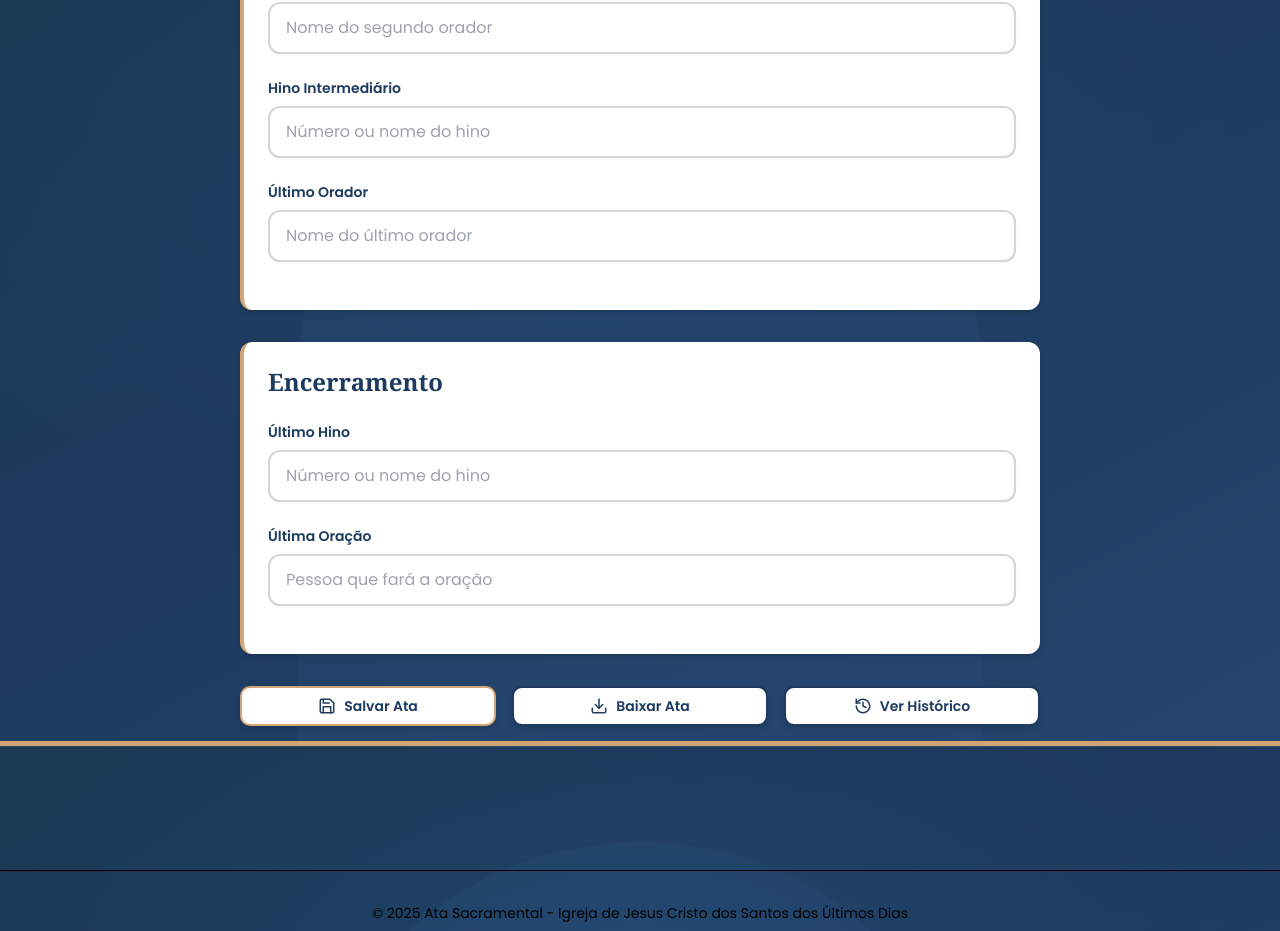
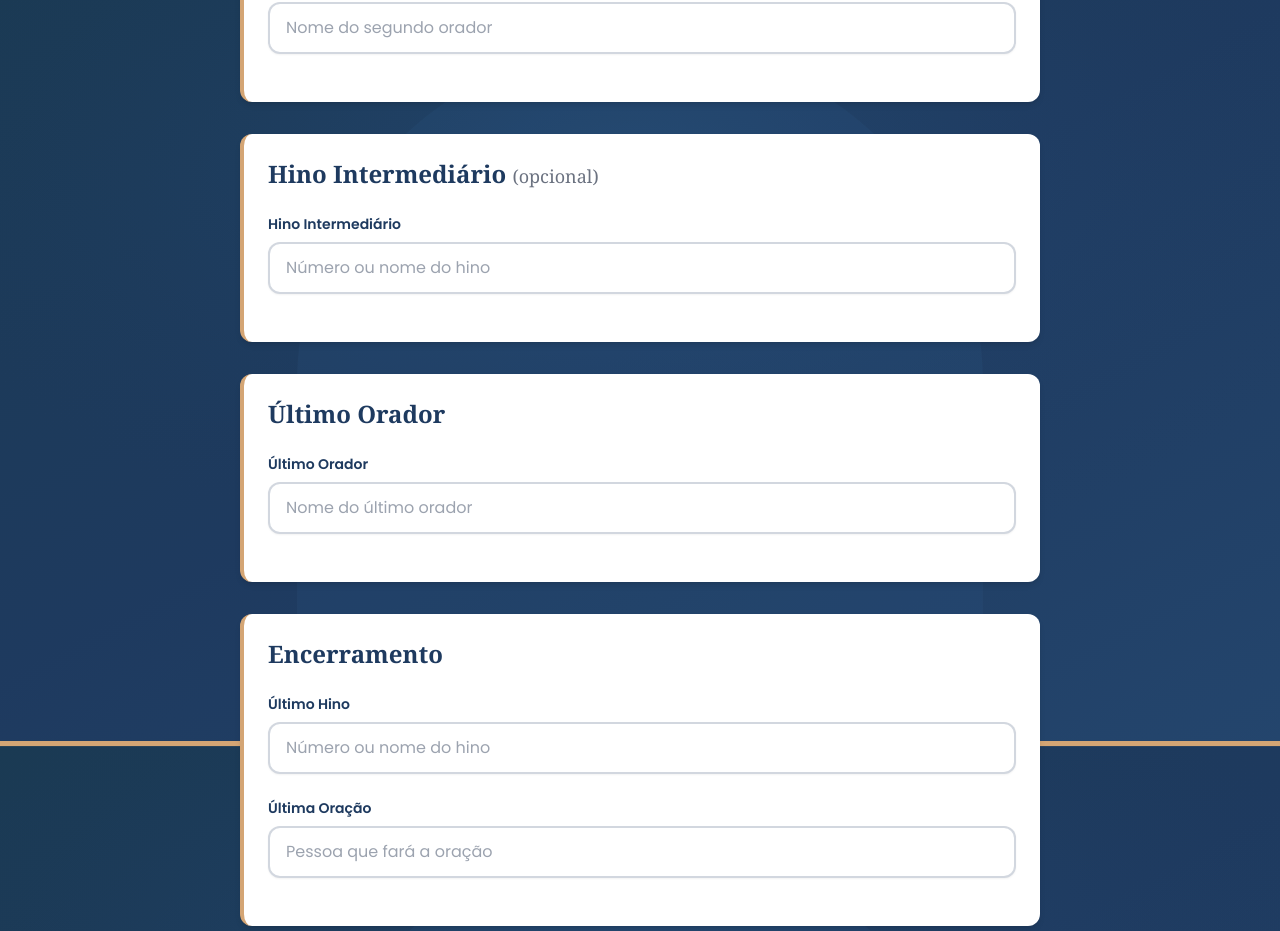
Before and after one commit to Hks72BR/Ata-Reuniao-Sacramental, a React (Vite) app: page / in a window 1280 px wide. Shown: the part 3259-4190 px from the top of the page. Built offline with nearby package versions, Linux system fonts and the light colour scheme.

Commit message:
feat: separa seção de hino intermediário como opcional

```diff
--- a/src/pages/Home.tsx
+++ b/src/pages/Home.tsx
@@ -393,12 +393,26 @@ export default function Home() {
               placeholder="Nome do segundo orador"
               error={errors.secondSpeaker}
             />
+          </div>
+
+          {/* Hino Intermediário */}
+          <div className="reverent-card">
+            <h3 className="text-2xl font-bold text-foreground mb-6 font-serif">
+              Hino Intermediário <span className="text-lg text-gray-500 font-normal">(opcional)</span>
+            </h3>
             <InputField
               label="Hino Intermediário"
               value={record.intermediateHymn}
               onChange={(e) => handleInputChange('intermediateHymn', e.target.value)}
               placeholder="Número ou nome do hino"
             />
+          </div>
+
+          {/* Último Orador */}
+          <div className="reverent-card">
+            <h3 className="text-2xl font-bold text-foreground mb-6 font-serif">
+              Último Orador
+            </h3>
             <InputField
               label="Último Orador"
               value={record.lastSpeaker}
```
